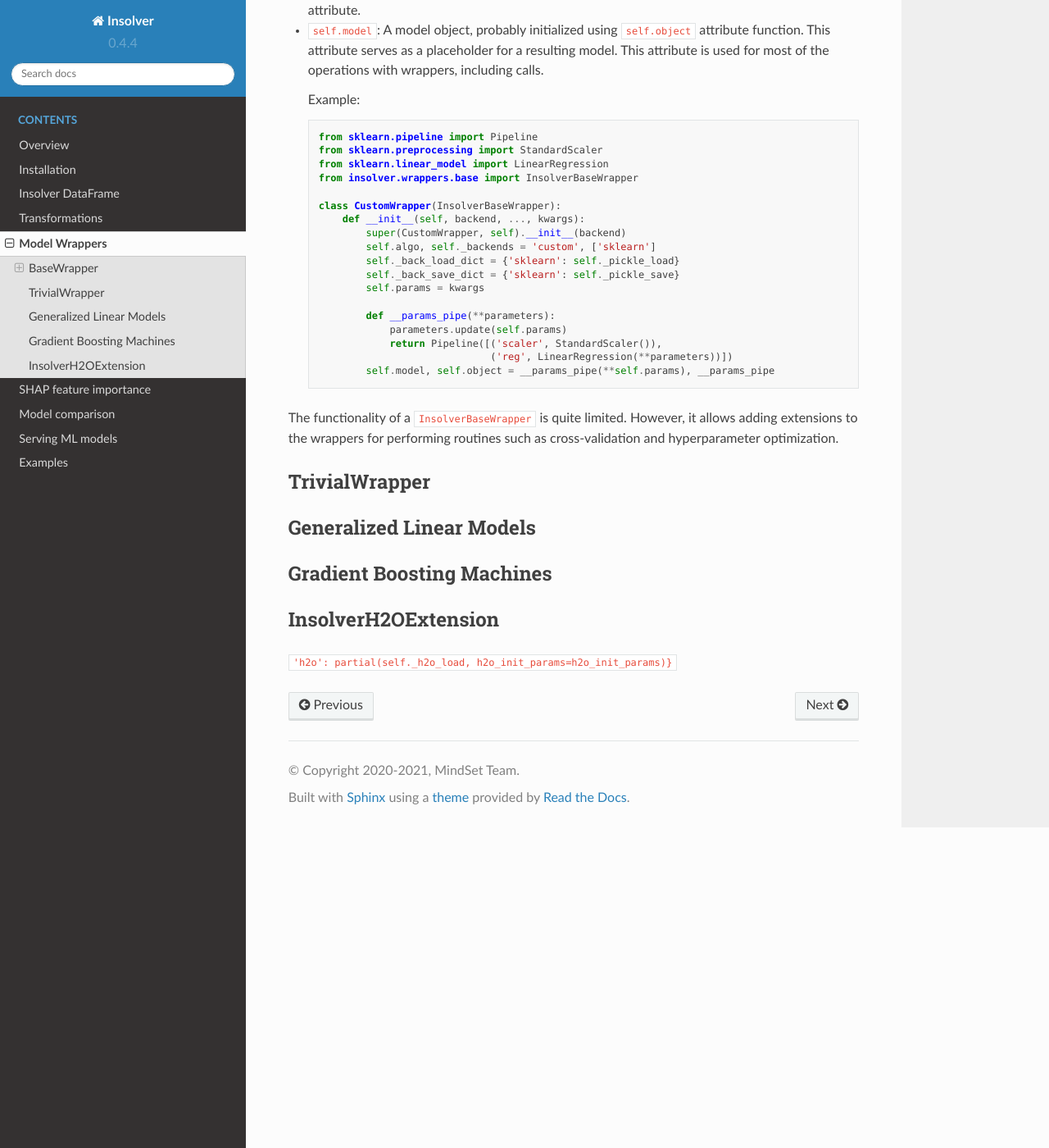
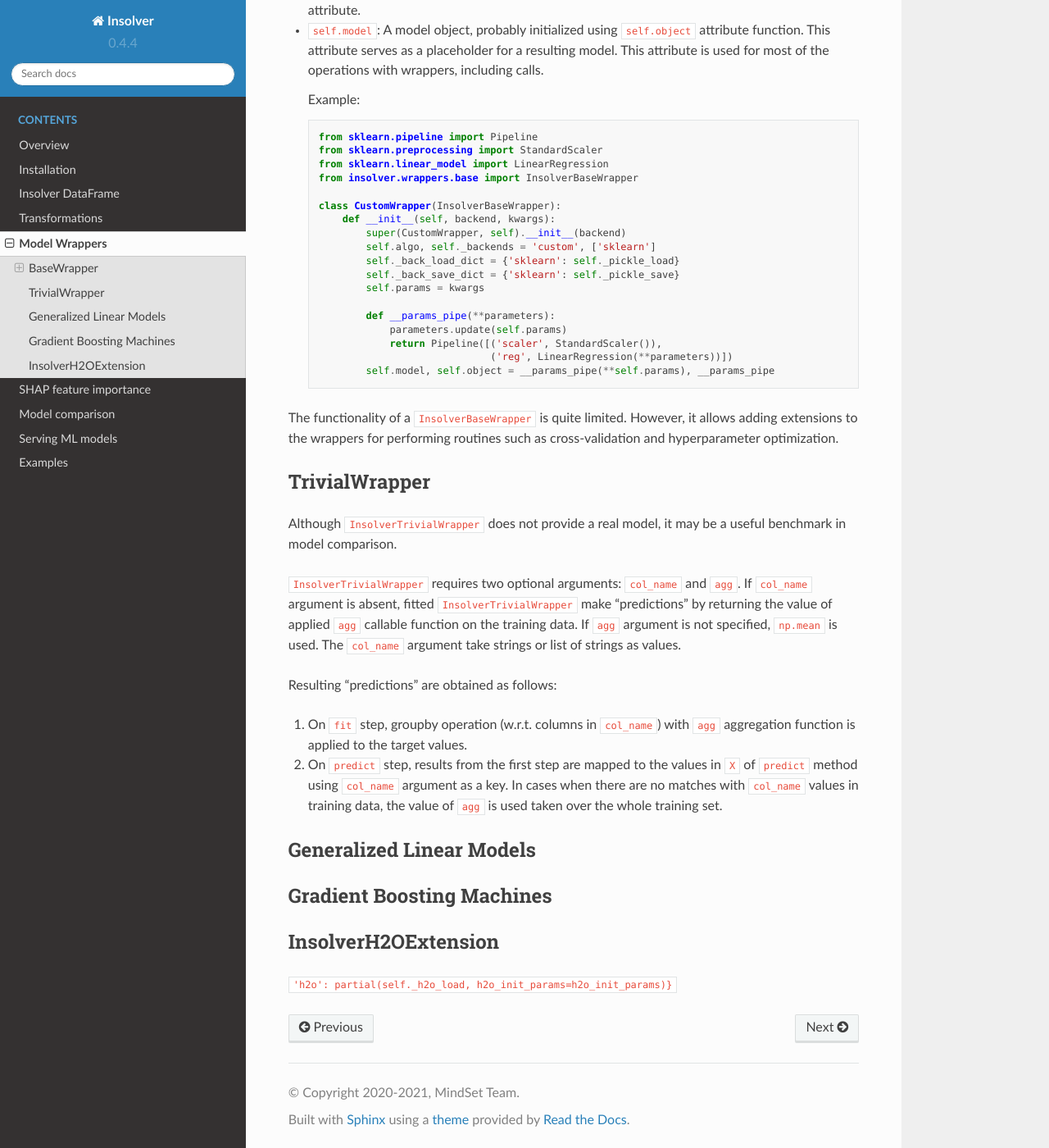
Before and after one commit to MindSetLib/Insolver, a Sphinx documentation site: the page built from docs/source/model_wrappers.md, in a window 1280 px wide and 1400 px high, scrolled down 1681 px. Shown: the whole window at 82% size. Built offline with Sphinx 7.4.7 and the Read the Docs theme 2.0.0, drawn with Linux system fonts in a browser that asks for light colours.

Commit message:
Documentation and docstring update

````diff
--- a/docs/source/model_wrappers.md
+++ b/docs/source/model_wrappers.md
@@ -21,7 +21,7 @@ It should be set at class instance initialization, the usage example is provided
 from insolver.wrappers.base import InsolverBaseWrapper
 
 class CustomWrapper(InsolverBaseWrapper):
-    def __init__(self, backend, ...):
+    def __init__(self, backend):
         super(CustomWrapper, self).__init__(backend)
         ...
 ```
@@ -70,7 +70,7 @@ values. These functions should implement the process of saving the model from th
   from insolver.wrappers.base import InsolverBaseWrapper
 
   class CustomWrapper(InsolverBaseWrapper):
-      def __init__(self, backend, ..., kwargs):
+      def __init__(self, backend, kwargs):
           super(CustomWrapper, self).__init__(backend)
           self.algo, self._backends = 'custom', ['sklearn']
           self._back_load_dict = {'sklearn': self._pickle_load}
@@ -88,6 +88,20 @@ The functionality of a `InsolverBaseWrapper` is quite limited. However, it allow
 for performing routines such as cross-validation and hyperparameter optimization.
 
 ## TrivialWrapper
+Although `InsolverTrivialWrapper` does not provide a real model, it may be a useful benchmark in model comparison.
+
+`InsolverTrivialWrapper` requires two optional arguments: `col_name` and `agg`. If `col_name` argument is absent, fitted
+`InsolverTrivialWrapper` make "predictions" by returning the value of applied `agg` callable function on the training
+data. If `agg` argument is not specified, `np.mean` is used. The `col_name` argument take strings or list of strings as
+values.
+
+
+Resulting "predictions" are obtained as follows:
+1. On `fit` step, groupby operation (w.r.t. columns in `col_name`) with `agg` aggregation function is applied
+   to the target values.
+2. On `predict` step, results from the first step are mapped to the values in `X` of `predict` method using `col_name`
+   argument as a key. In cases when there are no matches with `col_name` values in training data, the value of `agg` is
+   used taken over the whole training set.
 
 ## Generalized Linear Models
 
````
Also changed, not shown: 1 other file.
